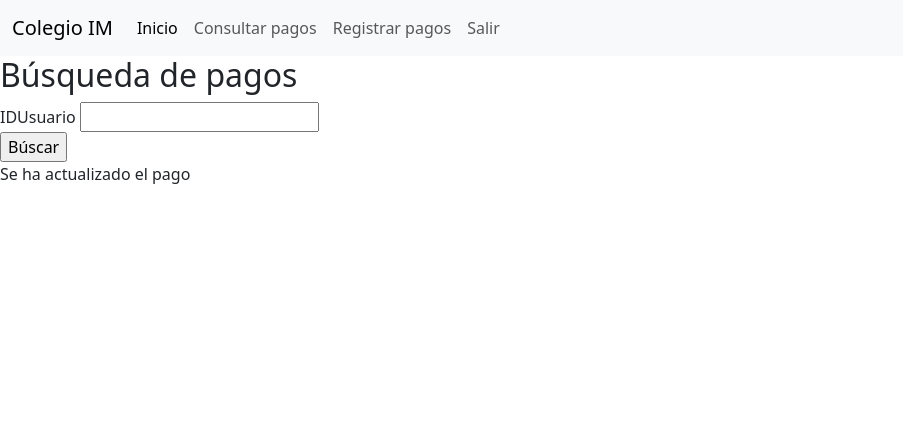
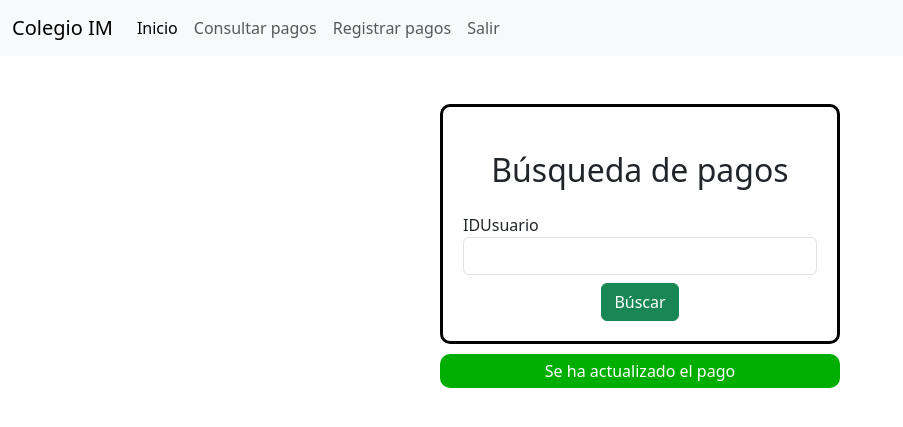
Before and after one commit to ramssrez/colegioMexico, a PHP site: page /pages/consultarPagosPDC.php?successful=2 in a window 1280 px wide. Shown: the top 427 px of the page, without its empty margins (0-903 px from the left). Run offline with PHP 8.4, Linux system fonts and the light colour scheme; a user stored in the database is signed in.

Commit message:
Integración de la vista para la consulta de pagos para usuario PDC

```diff
--- a/css/styles.css
+++ b/css/styles.css
@@ -226,6 +226,22 @@ li:last-child {
     border-radius: 10px;
     text-align: center;
 }
+.error-page{
+    background-color: rgb(230, 10, 21);
+    color: #fff;
+    padding: 5px;
+    border-radius: 10px;
+    margin: 10px auto;
+    width: 400px;
+}
+.succesful-page{
+    background-color: rgb(0, 174, 1);
+    color: #fff;
+    padding: 5px;
+    border-radius: 10px;
+    margin: 10px auto;
+    width: 400px;
+}
 .custom-container .succesful{
     background-color: rgb(0, 174, 1);
     color: #fff;
@@ -234,8 +250,14 @@ li:last-child {
     margin-bottom: 15px;
     text-align: center;
 }
-@media(max-width:400px){
+@media(max-width:420px){
     .custom-container{
+        max-width: 300px;
+    }
+    .error-page{
+        max-width: 300px;
+    }
+    .succesful-page{
         max-width: 300px;
     }
 }
@@ -243,4 +265,18 @@ li:last-child {
     .custom-container{
         max-width: 200px;
     }
+    .error-page{
+        max-width: 200px;
+    }
+    .succesful-page{
+        max-width: 200px;
+    }
 }
+@media(max-width:220px){
+    .error-page{
+        max-width: 100px;
+    }
+    .succesful-page{
+        max-width: 100px;
+    }
+}
--- a/pages/consultarPagosPDC.php
+++ b/pages/consultarPagosPDC.php
@@ -14,40 +14,41 @@
         <meta charset="UTF-8">
         <meta name="viewport" content="width=device-width, initial-scale=1.0">
         <link href="https://cdn.jsdelivr.net/npm/bootstrap@5.3.3/dist/css/bootstrap.min.css" rel="stylesheet" integrity="sha384-QWTKZyjpPEjISv5WaRU9OFeRpok6YctnYmDr5pNlyT2bRjXh0JMhjY6hW+ALEwIH" crossorigin="anonymous">
+        <link href="../css/styles.css" rel="stylesheet">
         <title>!Bienvenid@ <?php echo $client; ?></title>
     </head>
     <body class = "background-pagos">
         <?php
             include("../components/navigationPDC.php");
         ?>
-        <div class="contenedor">
-            <h2>Búsqueda de pagos</h2>
+        <div class="custom-container mt-5">
+            <h2 class="my-4 text-center">Búsqueda de pagos</h2>
             <form method="POST">
-                <div class="elemento">
+                <div class="form-group">
                     <label for="usuario">IDUsuario</label>
-                    <input type="number" id="idUserInput" name="IDUser" required="true">
+                    <input  class="form-control" type="number" id="idUserInput" name="IDUser" required="true">
                 </div>
-                <div class="elemento">
-                    <input type="submit" value="Búscar" id="searchButton">
+                <div class="text-center">
+                    <button type="submit" class="btn btn-success mt-2 ">Búscar</button>
                 </div>
             </form>
         </div>
         <?php
             if(isset($_GET['error']) && $_GET['error'] == 1 )
             {
-                echo "<p class='error-page'>*Error: No se pudo eliminar el pago</p>";
+                echo "<p class='error-page text-center'>*Error: No se pudo eliminar el pago</p>";
             }
             if(isset($_GET['error']) && $_GET['error'] == 2 )
             {
-                echo "<p class='error-page'>*Error: No se pudo actualizar el pago</p>";
+                echo "<p class='error-page text-center'>*Error: No se pudo actualizar el pago</p>";
             }
             if(isset($_GET['successful']) && $_GET['successful'] == 1 )
             {
-                echo "<p class='succesful-page'>Se ha elimiando el pago</p>";
+                echo "<p class='succesful-page text-center'>Se ha elimiando el pago</p>";
             }
             if(isset($_GET['successful']) && $_GET['successful'] == 2 )
             {
-                echo "<p class='succesful-page'>Se ha actualizado el pago</p>";
+                echo "<p class='succesful-page text-center'>Se ha actualizado el pago</p>";
             }
             if ($_SERVER["REQUEST_METHOD"] == "POST") {
                 include '../config/conexion.php';
@@ -58,9 +59,9 @@
                 $statement->execute();
                 $existUser = $statement->fetch(PDO::FETCH_ASSOC);
                 if(empty($IDUsuario)){
-                    echo "<p class='error-page'>El campo del IDUsuario esta vacío.</p>";
+                    echo "<p class='error-page text-center'>El campo del IDUsuario esta vacío.</p>";
                 }else if(!$existUser){
-                    echo "<p class='error-page'>El usuario ingresado no existe.</p>";
+                    echo "<p class='error-page text-center'>El usuario ingresado no existe.</p>";
                 }else{
                     $consultaPagosById = "SELECT p.*FROM pagos p INNER JOIN usuarios u ON p.idUsuario = u.id WHERE u.IDUsuario = :idUser;";
                     $statement = $conexion -> prepare($consultaPagosById);
@@ -68,12 +69,13 @@
                     $statement->execute();
                     $dataPagos = $statement->fetchAll(PDO::FETCH_OBJ);
                     if($existUser && $dataPagos && count($dataPagos) > 0){
-                        echo "<h1 class='message_user'>Consulta de pagos</h1> ";
-                        echo"<h2 class='bienvenido-dos'>Padre de familia: ".$existUser['IDUsuario']."</h2>";
-                        echo"<h2 class='bienvenido-dos'>Nombre: ".$existUser['Nombre']." ".$existUser['ApellidoPaterno']." ".$existUser['ApellidoMaterno'].".</h2>";
-                        echo"<h2 class='bienvenido-dos'>Pagos realizados.</h2>";
-                        echo"<div class='table-crud'>";
-                        echo "<table>";
+                        echo "<h1 class='text-center'>Consulta de pagos</h1> ";
+                        echo"<h2 class='text-center'>Padre de familia: ".$existUser['IDUsuario']."</h2>";
+                        echo"<h2 class='text-center'>Nombre: ".$existUser['Nombre']." ".$existUser['ApellidoPaterno']." ".$existUser['ApellidoMaterno'].".</h2>";
+                        echo"<h2 class='text-center'>Pagos realizados.</h2>";
+                        echo"<div class='container'>";
+                        echo"<div class='table table-responsive table-bordered'>";
+                        echo "<table class='table table-striped'>";
                         echo "<thead>";
                         echo "<tr>";
                         echo "<th>ID</th>";
@@ -95,15 +97,16 @@
                             echo "<td>" . $pago->MesPagado . "</td>";
                             echo "<td>" . $pago->Monto . "</td>";
                             echo "<td>" . $pago->FechaPago . "</td>";
-                            echo "<td><a id='btn-actualizar' href='../pages/actualizarPagoPDF.php?id=$pago->idPago'>Actualizar</a></td>";
-                            echo "<td><a id='btn-eliminar' href='../config/deletePagos.php?id=$pago->idPago'>Eliminar</a></td>";
+                            echo "<td><a class='btn btn-warning' href='../pages/actualizarPagoPDF.php?id=$pago->idPago'>Actualizar</a></td>";
+                            echo "<td><a id='btn-eliminar' class='btn btn-danger' href='../config/deletePagos.php?id=$pago->idPago'>Eliminar</a></td>";
                             echo "</tr>";
                         }
                         echo "</tbody>";
                         echo "</table>";
                         echo"</div>";
+                        echo"</div>";
                     }else{
-                        echo "<p class='error-page'>El usuario: ".$IDUsuario.", no tiene registros de pagos.</p>";
+                        echo "<p class='error-page text-center'>El usuario: ".$IDUsuario.", no tiene registros de pagos.</p>";
                     }
                 }
             }
--- a/pages/homeUserPDC.php
+++ b/pages/homeUserPDC.php
@@ -20,8 +20,8 @@
         <?php
             include("../components/navigationPDC.php");
         ?>
-        <h1 class="bienvenido">!Bienvenid@ <?php echo $client; ?> <?php echo $_SESSION['apellidoPa']; ?> <?php echo $_SESSION['apellidoMa']; ?>!</h1>
-        <h2 class="bienvenido-dos">¡Has ingresado como <?php echo $_SESSION['tipo']; ?>!</h2>
+        <h1 class="text-center">!Bienvenid@ <?php echo $client; ?> <?php echo $_SESSION['apellidoPa']; ?> <?php echo $_SESSION['apellidoMa']; ?>!</h1>
+        <h2 class="text-center">¡Has ingresado como <?php echo $_SESSION['tipo']; ?>!</h2>
         <script src="https://cdn.jsdelivr.net/npm/bootstrap@5.3.3/dist/js/bootstrap.bundle.min.js" integrity="sha384-YvpcrYf0tY3lHB60NNkmXc5s9fDVZLESaAA55NDzOxhy9GkcIdslK1eN7N6jIeHz" crossorigin="anonymous"></script>
     </body>
 </html>
```
